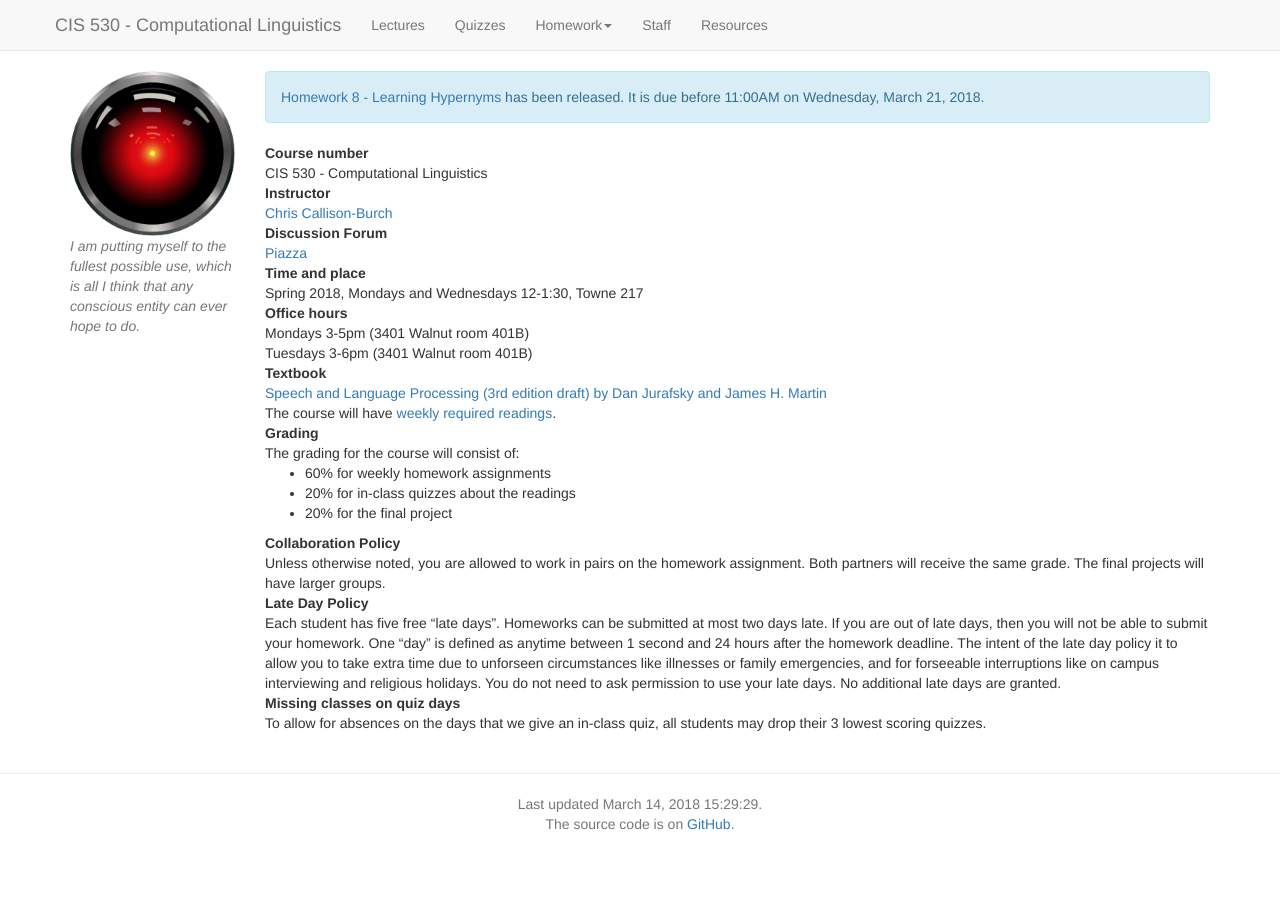
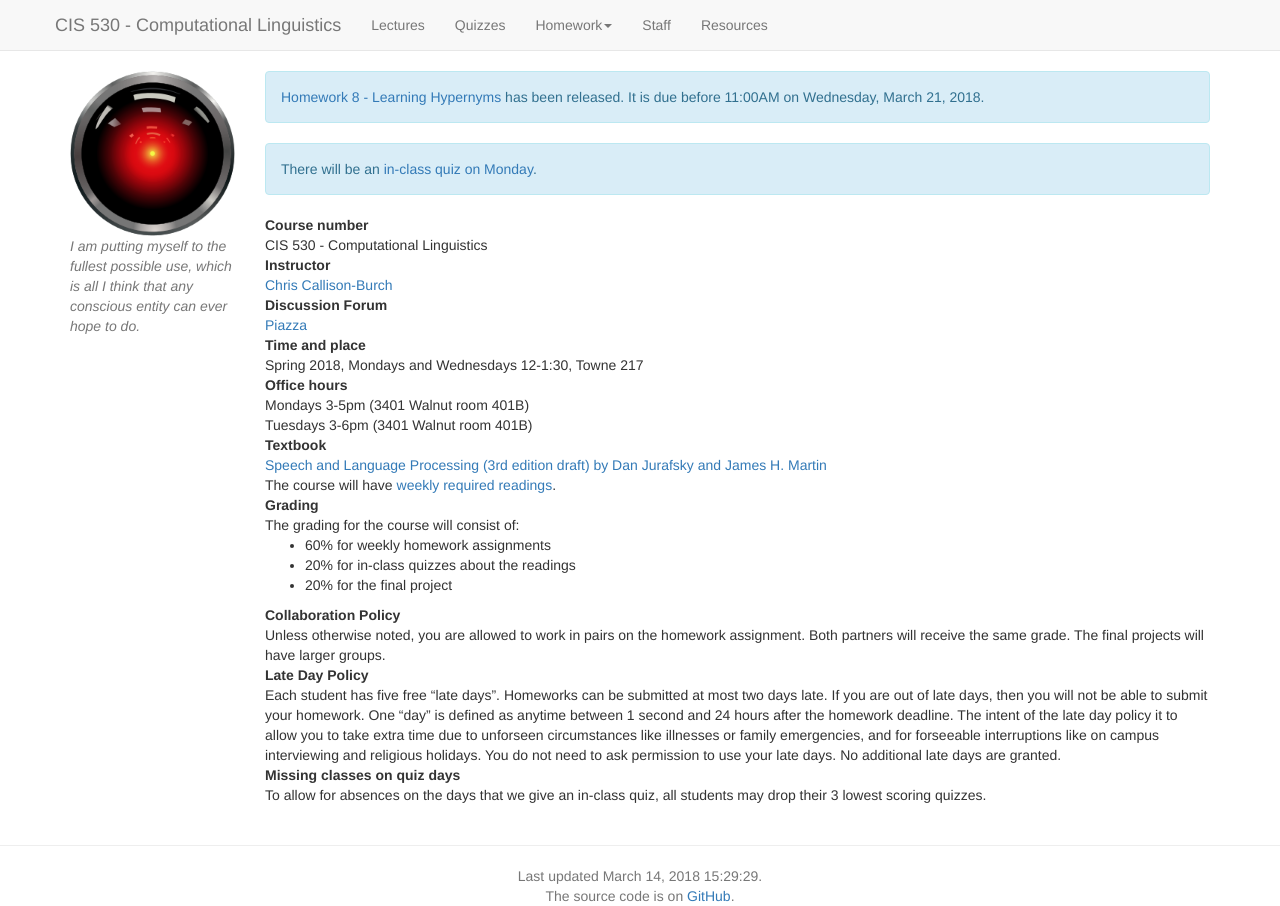
Before and after one commit to computational-linguistics-class/computational-linguistics-class.github.io, a Jekyll site: the page built from index.md, in a window 1280 px wide. Built offline with Jekyll 4.4.1, drawn with Linux system fonts in a browser that asks for light colours; nearby versions of some CDN libraries; a script that is not in the unit is left out.

Commit message:
Alert on the quiz on the front page

```diff
--- a/index.md
+++ b/index.md
@@ -32,6 +32,9 @@ It is due before {{ page.due_date | date: "%I:%M%p" }} on {{ page.due_date | dat
 {% endfor %}
 <!-- End alert for upcoming homework assignments -->
 
+<div class="alert alert-info" markdown="1">
+There will be an [in-class quiz on Monday](quizzes.html).
+</div>
 
 Course number
 : CIS 530 - Computational Linguistics
```
